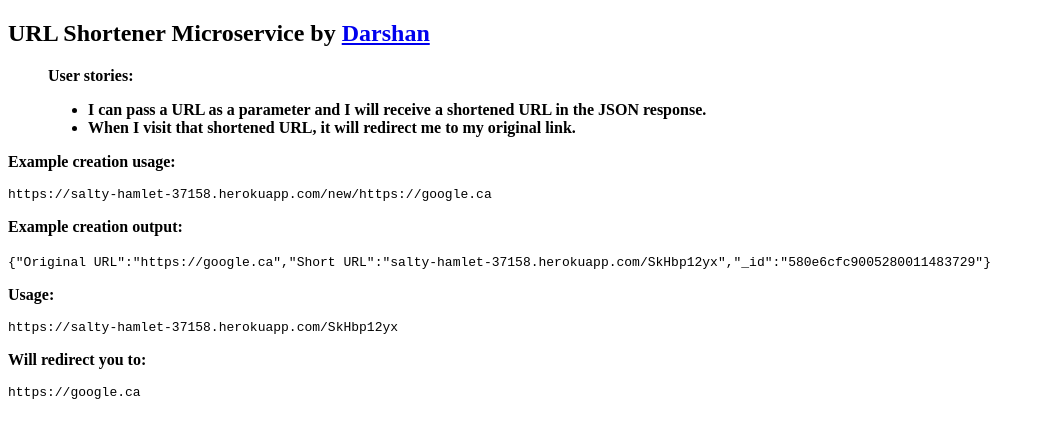
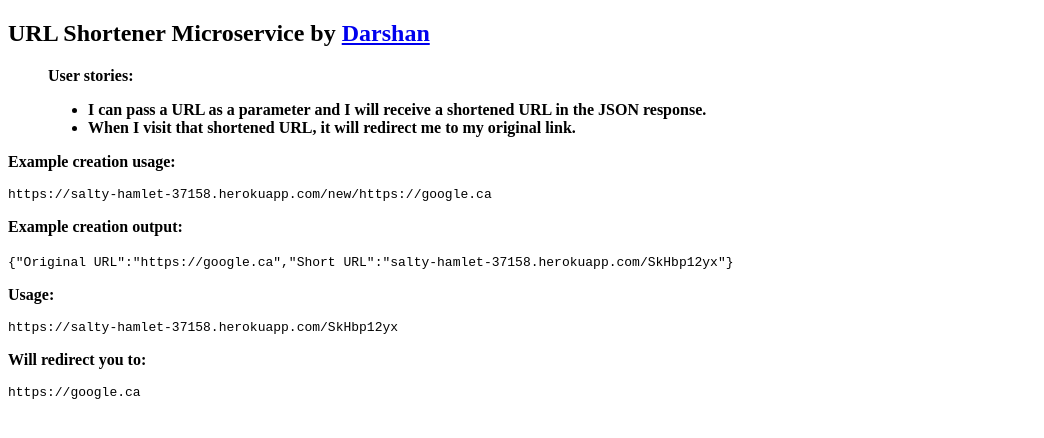
Before and after one commit to Dave1089/url-shortner, a website: page public/index.html in a window 1280 px wide. Shown: the whole page, without its empty margins (0-1044 px from the left). Drawn offline with Linux system fonts and the light colour scheme.

Commit message:
some more change

```diff
--- a/public/index.html
+++ b/public/index.html
@@ -17,7 +17,7 @@
     </p>
     <p>
      <strong>Example creation output:</strong>
-     <pre></pre><code>{"Original URL":"https://google.ca","Short URL":"salty-hamlet-37158.herokuapp.com/SkHbp12yx","_id":"580e6cfc9005280011483729"}</code></pre>
+     <pre></pre><code>{"Original URL":"https://google.ca","Short URL":"salty-hamlet-37158.herokuapp.com/SkHbp12yx"}</code></pre>
     </p>
     <p>
      <strong>Usage:</strong>
```
